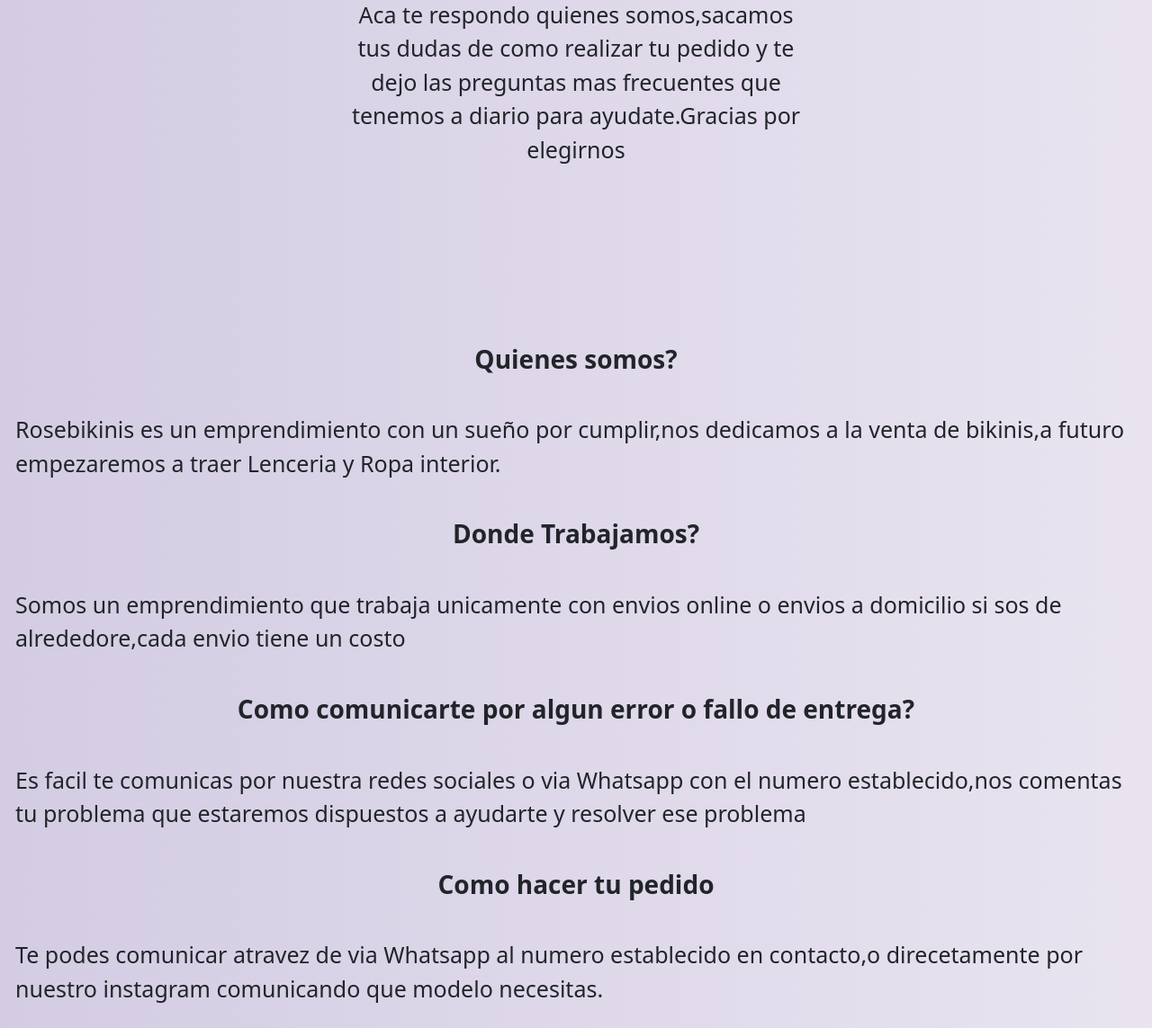
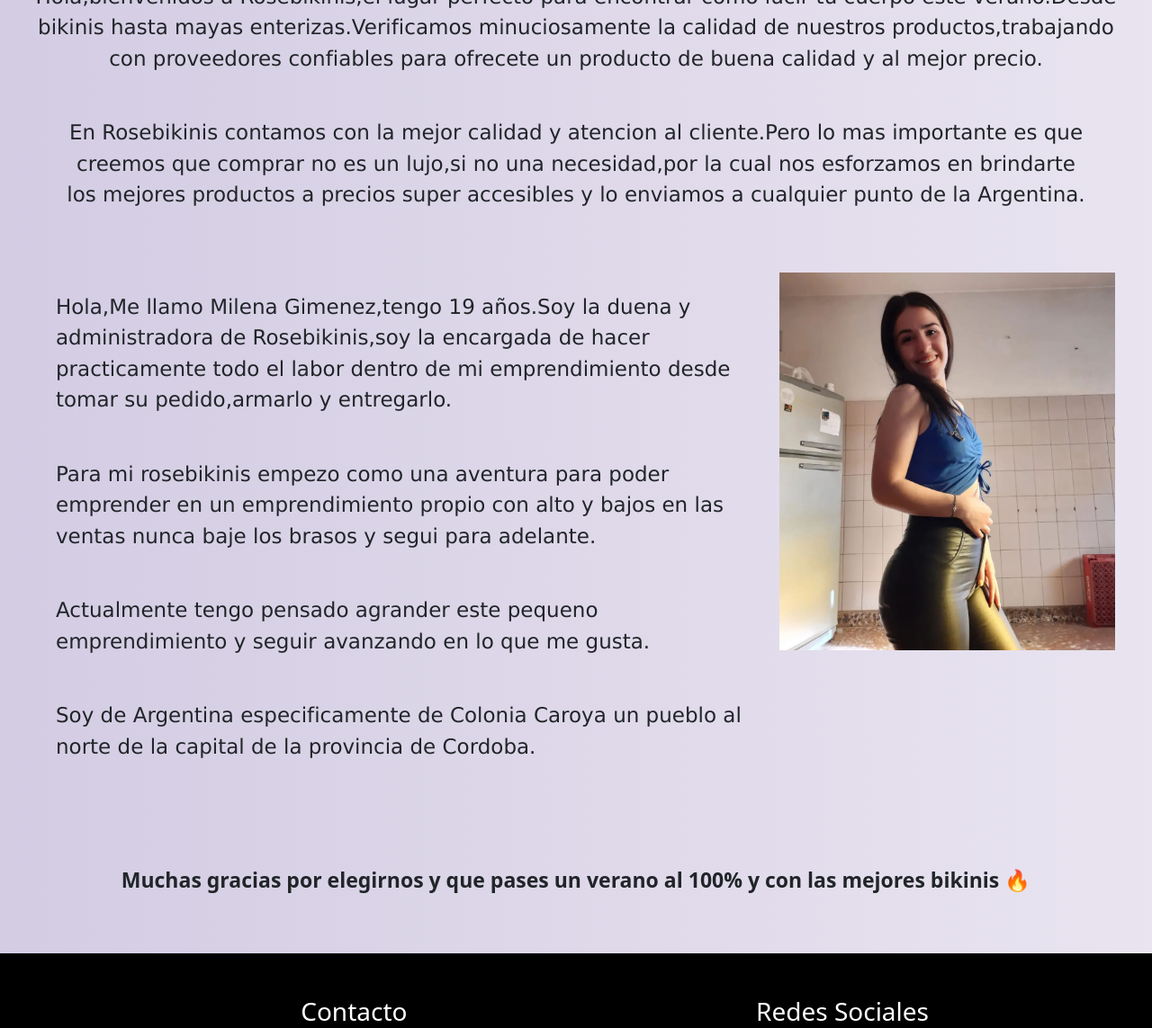
Before and after one commit to KeviinCBA/Tercer-pre-entrega-Rios-Kevin, a plain HTML site: page pag/nosotros.html in a window 1280 px wide. Shown: the part 408-1551 px from the top of the page at 90% size. Drawn offline with nearby package versions, Linux system fonts and the light colour scheme.

Commit message:
se mejoro le sobre nosotros y se cambio el titulo

```diff
--- a/pag/nosotros.html
+++ b/pag/nosotros.html
@@ -7,7 +7,7 @@
     <meta name="viewport" content="width=device-width, initial-scale=1.0">
     <meta name="keywords" content="bikinis , playa , verano  , sol ">
     <meta name="description" content="Entra y enterate quienes somos. Somos ROSEBIKINIS">
-    <title>Rosebikinis</title>
+    <title>Rosebikinis | Sobre nosotros</title>
 
     <!-- LOGO SUPERIOR -->
     <link rel="shortcut icon" href="../img/logorose.jpg" type="image/x-icon">
@@ -50,7 +50,7 @@
                                 <a class="nav-link active" aria-current="page" href="../index.html">Inicio</a>
                             </li>
                             <li class="nav-item">
-                                <a class="nav-link" href="./ofertas.html">OFERTA 30% DE DESCUENTO</a>
+                                <a class="nav-link" href="ofertas.html">OFERTA 30% DE DESCUENTO</a>
                             </li>
                             <li class="nav-item dropdown">
                                 <a class="nav-link dropdown-toggle" href="#" role="button" data-bs-toggle="dropdown"
@@ -58,13 +58,13 @@
                                     Mas
                                 </a>
                                 <ul class="dropdown-menu dropdown-menu-dark">
-                                    <li><a class="dropdown-item" href="./bikinie.html">Mayas Enterisas</a></li>
-                                    <li><a class="dropdown-item" href="./contacto.html">Contacto</a>
+                                    <li><a class="dropdown-item" href="bikinie.html">Mayas Enterisas</a></li>
+                                    <li><a class="dropdown-item" href="contacto.html">Contacto</a>
                                     </li>
                                     <li>
                                         <hr class="dropdown-divider">
                                     </li>
-                                    <li><a class="dropdown-item" href="./nosotros.html">Sobre Nosotros</a></li>
+                                    <li><a class="dropdown-item" href="nosotros.html">Sobre Nosotros</a></li>
                                 </ul>
                             </li>
                         </ul>
@@ -79,12 +79,73 @@
     </header>
 
 
-    <h2 class="p-3">ROSEBIKINIS</h2>
+    <main class="main">
 
+        <h2>Sobre Nosotros</h2>
 
         <h2 class="text-center bg-white " data-aos="fade-up-left">Sobre Nosotros</h2>
 
-    <section class="hero d-flex flex-columun justify-content-center align-items-center">
+        <div class="row justify-content-center textos">
+            <img class="img-nos" src="../img/logo_rose-removebg-preview.png" alt="">
+
+            <div class="col-xs-12 col-md-8 col-xl-12 ">
+
+
+
+                <div class="texto-nosotros1">
+                    <p> Hola,bienvenidos a Rosebikinis,el lugar perfecto para encontrar como lucir tu cuerpo este
+                        verano.Desde
+                        bikinis hasta mayas enterizas.Verificamos minuciosamente la calidad de nuestros
+                        productos,trabajando con
+                        proveedores confiables para ofrecete un producto de buena calidad y al mejor precio.</p>
+                </div>
+
+                <div class="m-5 texto-nosotros2">
+                    <p>En Rosebikinis contamos con la mejor calidad y atencion al cliente.Pero lo mas importante es que
+                        creemos
+                        que comprar no es un lujo,si no una necesidad,por la cual nos esforzamos en brindarte los
+                        mejores
+                        productos a precios super accesibles y lo enviamos a cualquier punto de la Argentina.</p>
+                </div>
+
+                <div class="sobre-mi p-3">
+                    <img class="img-yo img-fluid" src="../img/mili.webp" alt="">
+                    <div class="info">
+                        <p class="p-3">Hola,Me llamo Milena Gimenez,tengo 19 años.Soy la duena y administradora de
+                            Rosebikinis,soy la encargada de hacer practicamente todo el labor dentro de mi
+                            emprendimiento desde tomar su pedido,armarlo y entregarlo.</p>
+                        <p class="p-3">Para mi rosebikinis empezo como una aventura para poder emprender en un
+                            emprendimiento propio con alto y bajos en las ventas nunca baje los brasos y segui para
+                            adelante.</p>
+                            <p class="p-3">Actualmente tengo pensado agrander este pequeno emprendimiento y seguir avanzando
+                            en lo que me gusta.</p>
+                        <p class="p-3">Soy de Argentina especificamente de Colonia Caroya un pueblo al norte de la
+                            capital de la provincia de Cordoba.</p>
+                    </div>
+                </div>
+            </div>
+
+        </div>
+
+        <div class="agradecimiento">
+            <p class="p-5">Muchas gracias por elegirnos y que pases un verano al 100% y con las mejores bikinis 🔥</p>
+        </div>
+
+
+
+
+
+
+
+
+
+
+
+
+
+
+
+        <!-- <section class="hero d-flex flex-columun justify-content-center align-items-center">
         <div class="container">
             <div class="row justify-content-center">
                 <div class="col-lg-6 text-center">
@@ -96,9 +157,9 @@
                 </div>
             </div>
         </div>
-    </section>
+    </section> -->
 
-    <div class="row">
+        <!-- <div class="row">
         <div class="col-xs-12 col-md-12 col-lg-12 nosotros">
 
             <div>
@@ -145,8 +206,9 @@
 
         </div>
 
-    </div>
+    </div> -->
 
+    </main>
 
 
     <footer>
@@ -158,15 +220,20 @@
 
                 <div class="col-xs-12 col-md-6 col-xl-7">
 
-                    <h3>Contacto</h3>
+
+                    <h3 class="text-center">Contacto</h3>
 
                     <div class="colum">
+                        <div>
                             <img class="img-fluid m-auto" src="../img/iconos/icons8-teléfono-100.png"
-                            alt="icono de facebook">
+                                alt="icono de telefono">
                             <p class="m-auto contacto">Telefono:3525-xxxxxx</p>
+                        </div>
+                        <div>
                             <img class="img-fluid m-auto" src="../img/iconos/icons8-whatsapp-100.png"
                                 alt="icono de Whatsapp">
                             <p class="m-auto contacto">Whatsapp:3525-xxxxxx</p>
+                        </div>
                     </div>
                 </div>
 
@@ -184,15 +251,13 @@
 
 
 
-                <div class="col-xs-12">
+                <div class="col-xs-12 ">
                     <p class="text-center text-white">Todos los derechos son reservados - 2022</p>
                 </div>
 
             </div>
 
         </div>
-
-
 
     </footer>
 
--- a/scss/_footer.scss
+++ b/scss/_footer.scss
@@ -4,16 +4,22 @@ footer {
 
     .icono {
         display: flex;
-        justify-content: center;
+        justify-content: space-around;
     }
 
     .colum {
         display: flex;
-        justify-content: center;
-    }
+        justify-content: space-around;
+}
 
 
-    @media (max-width: 550px) {
+    @media (max-width: 300px) {
+
+        .icono{
+            display: flex;
+            flex-direction: column;
+
+        }
 
         .colum {
             display: flex;
--- a/scss/_general.scss
+++ b/scss/_general.scss
@@ -70,3 +70,63 @@ body {
   font-size: $tam-oferta;
   text-decoration: line-through;
 }
+
+/*SOBRE NOSOTROS*/
+
+
+.img-nos{
+  width: 300px;
+  height: 290px;
+  display: flex;
+}
+
+
+.textos{
+  padding: 4px;
+  margin: 4px;
+
+
+.texto-nosotros1{
+  text-align: center;
+  font-size: $tam-oferta;
+  font-family: 'Lucida Sans', 'Lucida Sans Regular', 'Lucida Grande', 'Lucida Sans Unicode', Geneva, Verdana, sans-serif;
+}
+
+.texto-nosotros2{
+  text-align: center;
+  font-size: $tam-oferta;
+  font-family:'Lucida Sans', 'Lucida Sans Regular', 'Lucida Grande', 'Lucida Sans Unicode', Geneva, Verdana, sans-serif ;
+}
+
+}
+
+.sobre-mi{
+  display: flex;
+  flex-direction: row-reverse;
+  .img-yo{
+
+    padding: 5px;
+    width: 400px;
+    height: 430px;
+  }
+
+  @media (max-width: 1200px) {
+    display: flex;
+    flex-direction: column;
+    }
+}
+
+  .info{
+    margin:10px;
+    display: flex;
+    flex-direction: column;
+    justify-content: center;
+    font-family: 'Lucida Sans', 'Lucida Sans Regular', 'Lucida Grande', 'Lucida Sans Unicode', Geneva, Verdana, sans-serif;
+    font-size: $tam-oferta;
+  }
+
+  .agradecimiento{
+    font-size: 23px;
+    font-weight: bold;
+    text-align: center;
+  }
```
Also changed, not shown: index.html (+24 -13 lines), pag/bikinie.html (+10 -7 lines), pag/contacto.html (+8 -6 lines), pag/ofertas.html (+11 -4 lines), css/estilo.css, img/logo_rose-removebg-preview.png (added), img/mili.webp (added), img/wave.png (added), 1 other file. Lines whose indentation alone changed are shown as unchanged.
